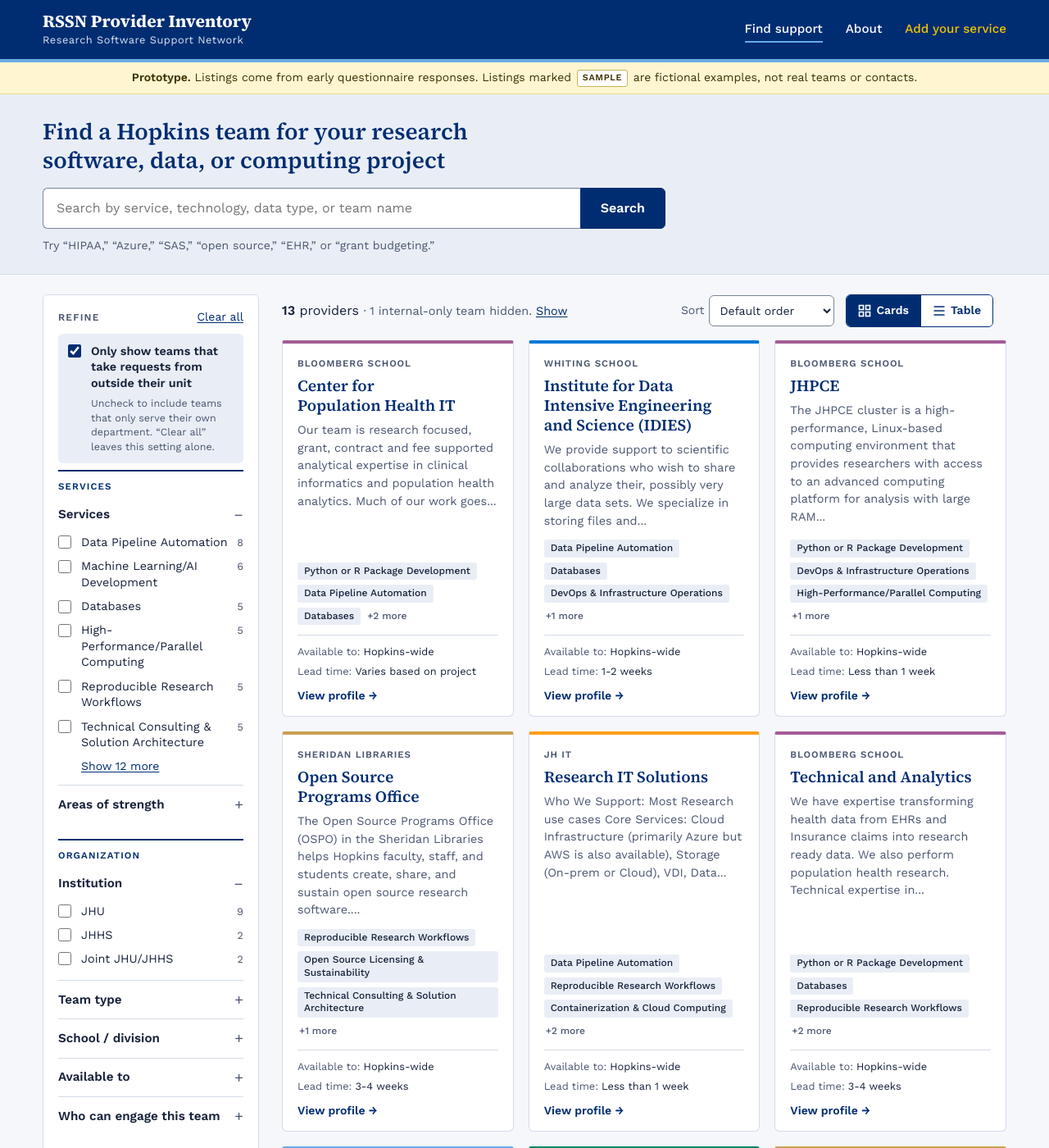
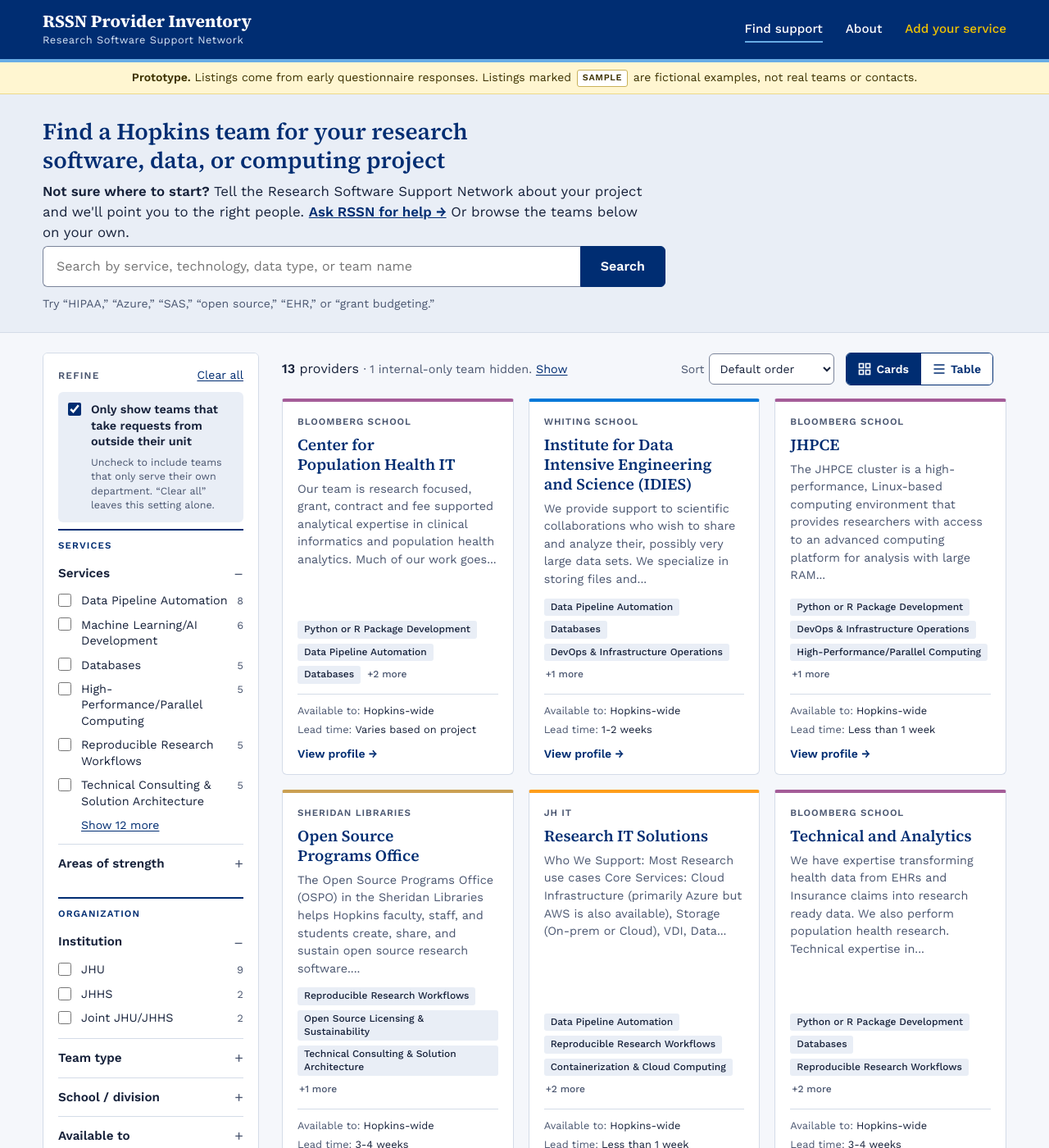
Before and after one commit to JHU-RSSN/RSSN_Provider_Inventory, a Jekyll site: the page built from index.html, in a window 1280 px wide and 1400 px high. Shown: the whole window at 82% size. Built offline with Jekyll 4.4.1, drawn with Linux system fonts in a browser that asks for light colours.

Commit message:
Header and logo updates

```diff
--- a/_config.yml
+++ b/_config.yml
@@ -6,6 +6,15 @@
 # Update this (and baseurl) if the repo is renamed or moved to another account/org.
 repository: JHU-RSSN/RSSN_Provider_Inventory
 branch: main
+
+# Header logo. When central comms provides the RSSN logo lockup, add the file (an SVG is
+# best, in the white/reversed version, since the header is Heritage Blue) to assets/img/
+# and set its path here, e.g. "/assets/img/rssn-logo.svg". Leave "" to show the text name.
+logo: ""
+
+# The main RSSN site, where researchers should start when they need help. The home page
+# points people there above the search box. Placeholder until the RSSN site is live.
+rssn_help_url: "#"
 
 # Where "Request a change" emails go (the request-a-change page). Leave "" to have
 # people address the email themselves.
--- a/_layouts/default.html
+++ b/_layouts/default.html
@@ -15,9 +15,14 @@
   <a class="skip-link" href="#main">Skip to content</a>
   <header class="site-header">
     <div class="site-header__inner">
-      <a class="brand" href="{{ '/' | relative_url }}">
+      <a class="brand{% if site.logo and site.logo != "" %} brand--logo{% endif %}" href="{{ '/' | relative_url }}">
+        {%- if site.logo and site.logo != "" %}
+        <img class="brand__logo" src="{{ site.logo | relative_url }}" alt="{{ site.network_name }}">
+        <span class="visually-hidden">{{ site.title }}</span>
+        {%- else %}
         <span class="brand__title">{{ site.title }}</span>
         <span class="brand__network">{{ site.network_name }}</span>
+        {%- endif %}
       </a>
       <nav class="site-nav" aria-label="Main">
         <a href="{{ '/' | relative_url }}"{% if page.url == "/" %} aria-current="page"{% endif %}>Find support</a>
--- a/assets/css/site.css
+++ b/assets/css/site.css
@@ -108,6 +108,8 @@
   text-decoration: none;
 }
 .brand:hover { color: #fff; }
+.brand--logo { flex-direction: row; align-items: center; }
+.brand__logo { display: block; height: 44px; width: auto; max-width: min(320px, 60vw); }
 .brand__title {
   font-family: var(--font-display);
   font-weight: 700;
@@ -195,6 +197,14 @@
   cursor: pointer;
 }
 .search button:hover { background: var(--heritage-dark); }
+.search-band__lead {
+  margin: -8px 0 4px;
+  max-width: 72ch;
+  font-size: 1.05rem;
+  line-height: 1.5;
+}
+.search-band__lead a { font-weight: 600; }
+.search-band__lead--quiet { margin: 0 0 18px; font-size: 0.95rem; color: var(--muted); }
 .search-band__hint {
   margin: 10px 0 0;
   font-size: 0.875rem;
--- a/index.html
+++ b/index.html
@@ -10,6 +10,8 @@
 <section class="search-band">
   <div class="search-band__inner">
     <h1 class="search-band__title">Find a Hopkins team for your research software, data, or computing project</h1>
+    {%- comment %} Placeholder wording; the link comes from rssn_help_url in _config.yml. {% endcomment %}
+    <p class="search-band__lead"><strong>Not sure where to start?</strong> Tell the Research Software Support Network about your project and we'll point you to the right people. <a href="{{ site.rssn_help_url }}">Ask RSSN for help&nbsp;&rarr;</a> Or browse the teams below on your own.</p>
     <form class="search" role="search" action="{{ '/' | relative_url }}" method="get" id="search-form">
       <label class="visually-hidden" for="q">Search providers</label>
       <input type="search" id="q" name="q" placeholder="Search by service, technology, data type, or team name" autocomplete="off">
```
